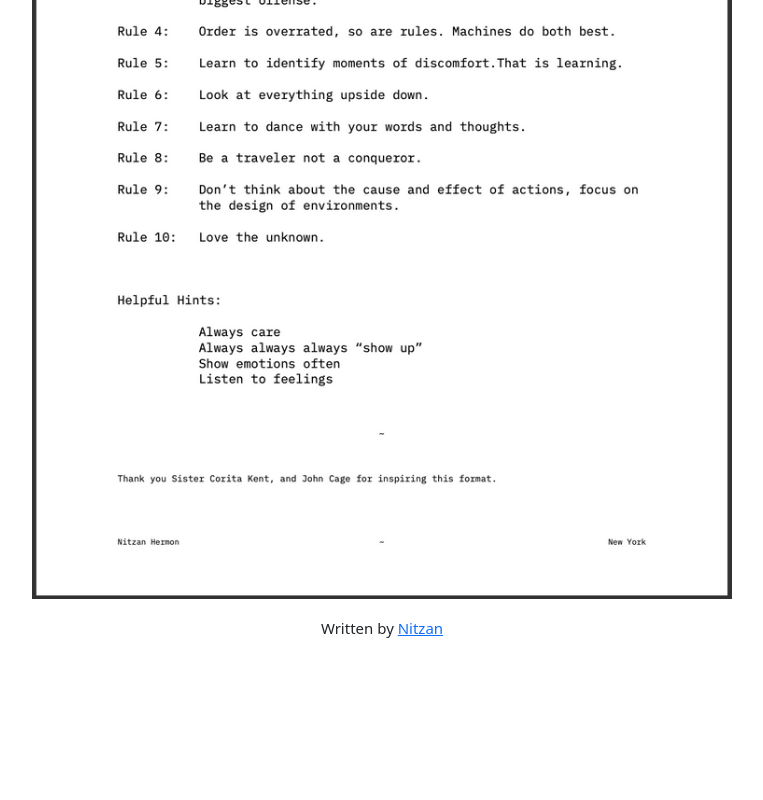
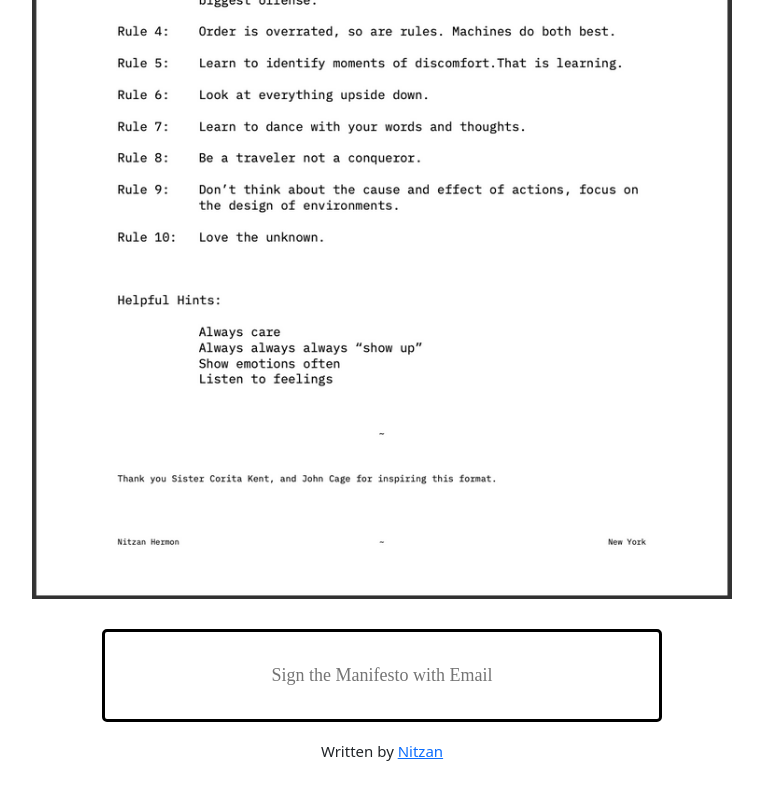
Before and after one commit to nitzan/generousdesign, a plain HTML site: page index.html in a window 1280 px wide. Shown: the part 2006-2806 px from the top of the page, without its empty margins (258-1021 px from the left). Before the commit the page ends 2691 px from the top, so only its background shows below. Drawn offline with nearby package versions, Linux system fonts and the light colour scheme; a small style sheet from the web is missing.

Commit message:
Email sign up

```diff
--- a/index.html
+++ b/index.html
@@ -60,7 +60,20 @@
         </div>
 
 
+        <div id="sign">
+          <form
+            action="https://buttondown.email/api/emails/embed-subscribe/byedit"
+            method="post"
+            target="popupwindow"
+            onsubmit="window.open('https://buttondown.email/byedit', 'popupwindow')"
+            class="embeddable-buttondown-form"
+          >
 
+            <input type="email" name="email" id="bd-email" placeholder="Sign the Manifesto with Email"/>
+            <input type="hidden" value="Subscribe" />
+
+          </form>
+        </div>
 
         <footer><p>Written by <a href="https://www.in-process.net">Nitzan</a> </p></footer>
 
```
